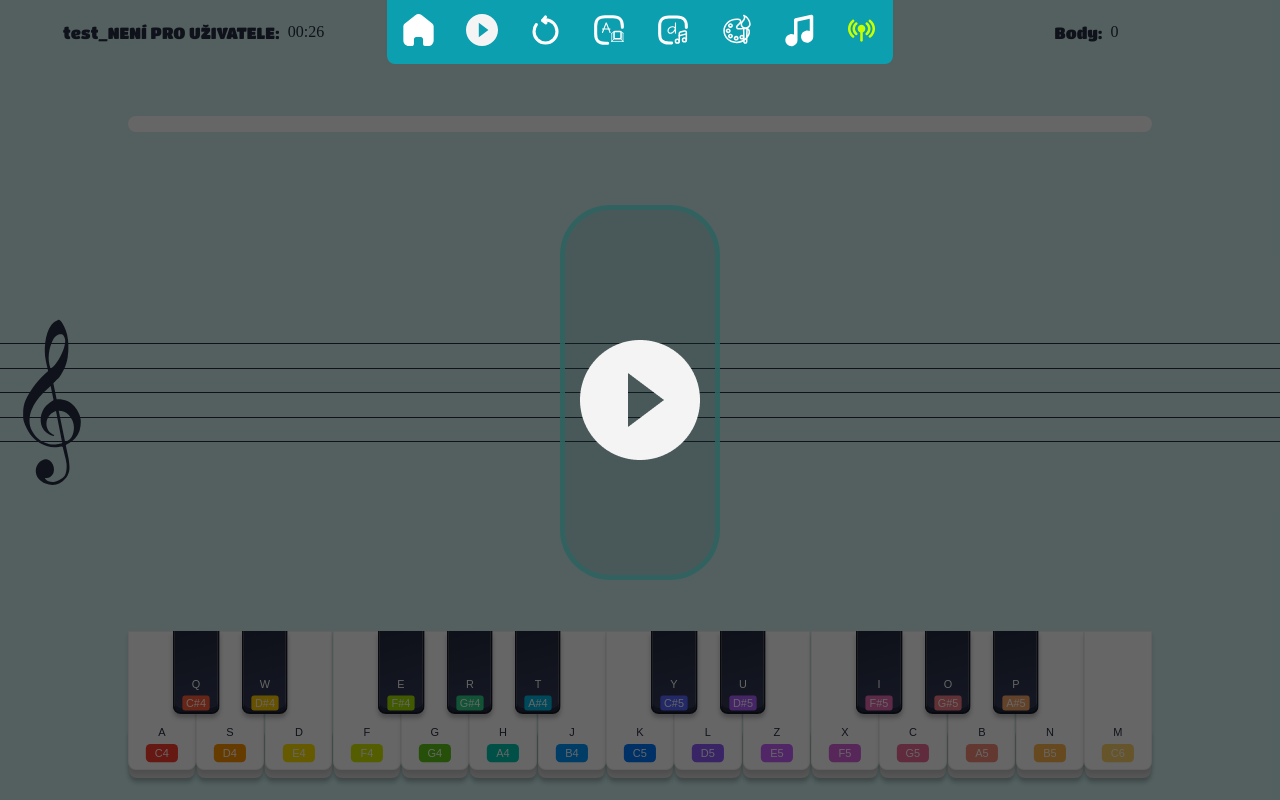
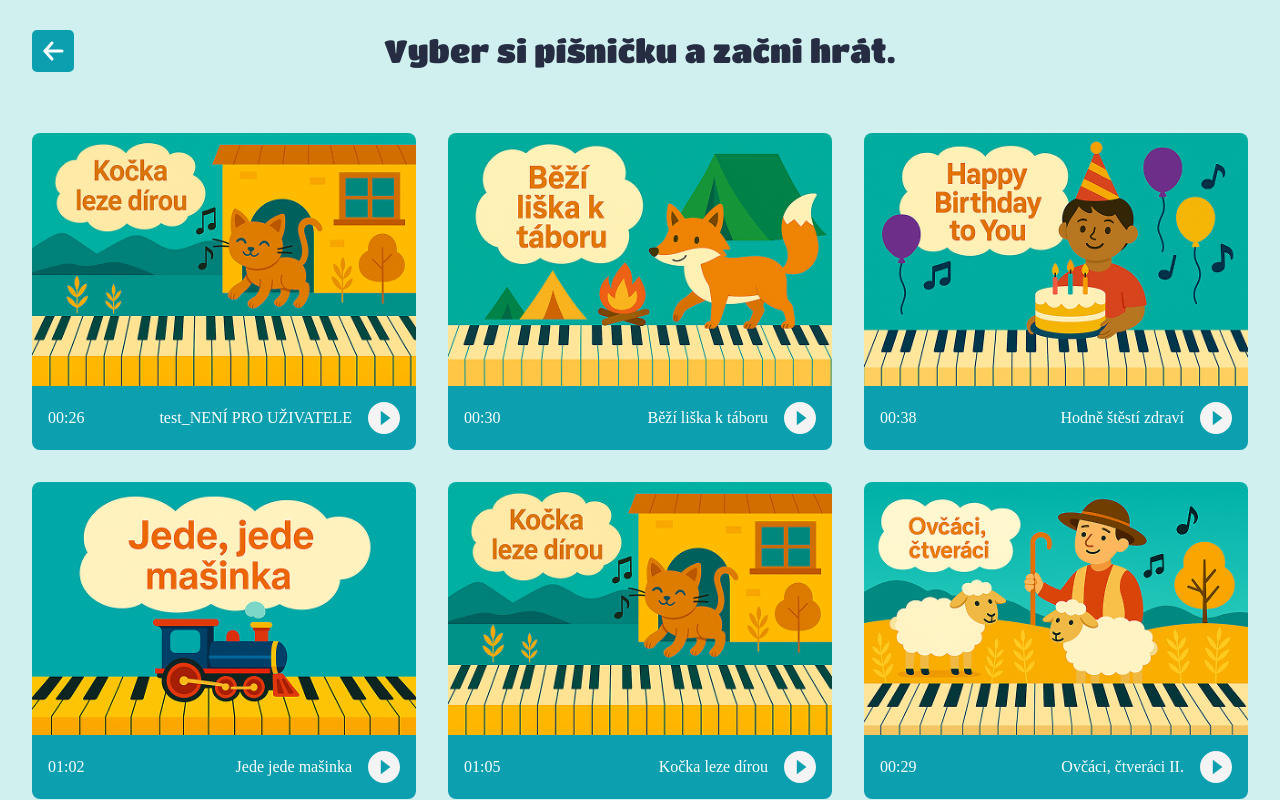
Before and after one commit to DenisaPolesna/piano, a React (Vite) app: page /game in a window 1280 px wide. Built offline with nearby package versions, Linux system fonts and the light colour scheme; a web font is replaced by a local one.

Commit message:
Fix restart bugs

```diff
--- a/src/components/GameLogic/GameLogic.jsx
+++ b/src/components/GameLogic/GameLogic.jsx
@@ -38,7 +38,7 @@ const GameLogic = () => {
   const [score, setScore] = useState(0);
   const [songTimeCountDown, setsongTimeCountDown] = useState(0);
   const [isRestarted, setIsRestarted] = useState(false);
-  const [isMenuOpen, setIsMenuOpen] = useState(false);
+  const [isMenuOpen, setIsMenuOpen] = useState(true);
   const [feedback, setFeedback] = useState("");
 
   const toggleKeyBindLabels = () => setKeyBindLabelsVisible((prev) => !prev);
@@ -124,10 +124,23 @@ const GameLogic = () => {
   }, []);
 
   const handleSongSelect = (songName, songTrack) => {
+    setNotes([]);
+
     handleRestart();
+    loadAndPlaySong(songName, songTrack);
+  };
 
-    loadAndPlaySong(songName, songTrack);
-    console.log(songName, songTrack);
+  const handleRestartClick = () => {
+    setIsRestarted(true);
+    setIsResuming(true);
+    setIsPaused(true);
+    setNotes([]);
+
+    setTimeout(() => {
+      handleRestart();
+      setIsResuming(false);
+      setIsPaused(false);
+    }, 4000);
   };
 
   const autoPlaySong = () => {
@@ -139,18 +152,12 @@ const GameLogic = () => {
       playbackStartRef.current = now;
       setCurrentPlaybackTime(0);
       hasStartedRef.current = true;
-      // console.log("PlaybackStartRef before setting:", playbackStartRef.current);
-      // console.log("Playing song at time:", currentPlaybackTime); // Add this to confirm
       playSong(loadedSong, 0);
-      // console.log("Starting song from beginning");
     } else {
       // Resuming — offset playback start to preserve currentPlaybackTime
       playbackStartRef.current = now - currentPlaybackTime * 1000;
-      // console.log("Resuming song from", currentPlaybackTime, "seconds");
       playSong(loadedSong, currentPlaybackTime); // ✅ Pass current time here too
     }
-
-    // console.log("autoPlaySong triggered");
   };
 
   const handleRestart = () => {
@@ -216,7 +223,7 @@ const GameLogic = () => {
           disabled={isResuming}
           onSongSelect={handleSongSelect}
           songs={songList}
-          onRestartClick={handleRestart}
+          onRestartClick={handleRestartClick}
           isPaused={isPaused}
           secondsLeft={songTimeCountDown}
           onPauseClick={togglePause}
--- a/src/constants/constants.js
+++ b/src/constants/constants.js
@@ -6,4 +6,4 @@ export const HITZONE_CENTER_PCT = 50; // Midpoint of the hit zone
 // SCORE
 export const SCORE = 1;
 
-export const COUNTDOWN_DURATION = 3;
+export const COUNTDOWN_DURATION = 2;
--- a/src/hooks/useNoteCleanUp.js
+++ b/src/hooks/useNoteCleanUp.js
@@ -15,7 +15,6 @@ const useNoteCleanup = ({ setNotes, setNotePositions, noteRefs, isPaused }) => {
   }, [isPaused]);
 
   const handleNoteCompletion = (id) => {
-    console.log("S");
     const maybeDelete = () => {
       // If playback is paused, delay until resumed
       if (isPausedRef.current) {
```
